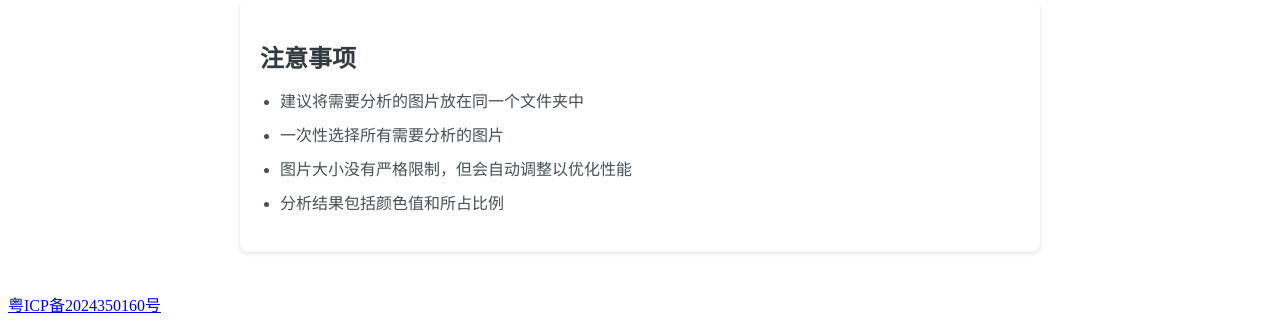
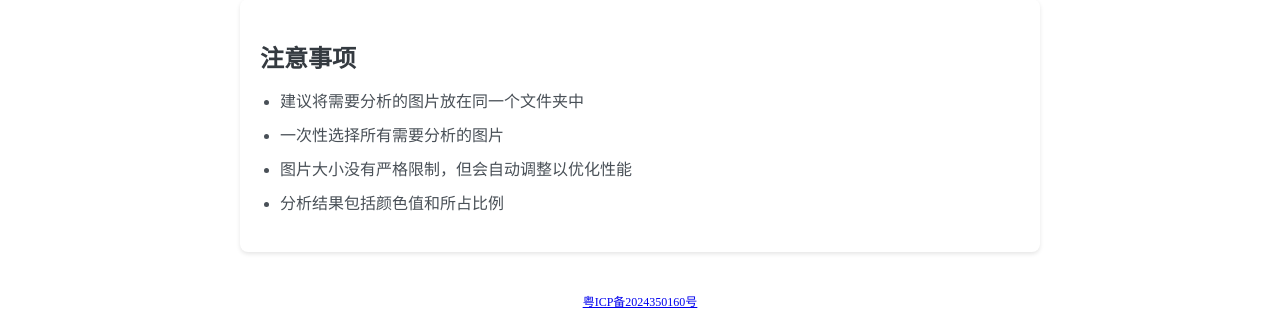
Before and after one commit to JormuangHP/color-analyzer, a Flask app: page /help in a window 1280 px wide. Shown: the part 810-1134 px from the top of the page. Run offline with Flask 3, Linux system fonts and the light colour scheme.

Commit message:
Update help.html

```diff
--- a/templates/help.html
+++ b/templates/help.html
@@ -55,7 +55,7 @@
     </div>
 
     <!-- 底部悬挂链接 -->
-    <div class="footer">
+    <div class="footer" style="text-align: center; color: gray; font-size: 12px;">
         <a href="https://beian.miit.gov.cn/" target="_blank">粤ICP备2024350160号</a>
     </div>
 
```
